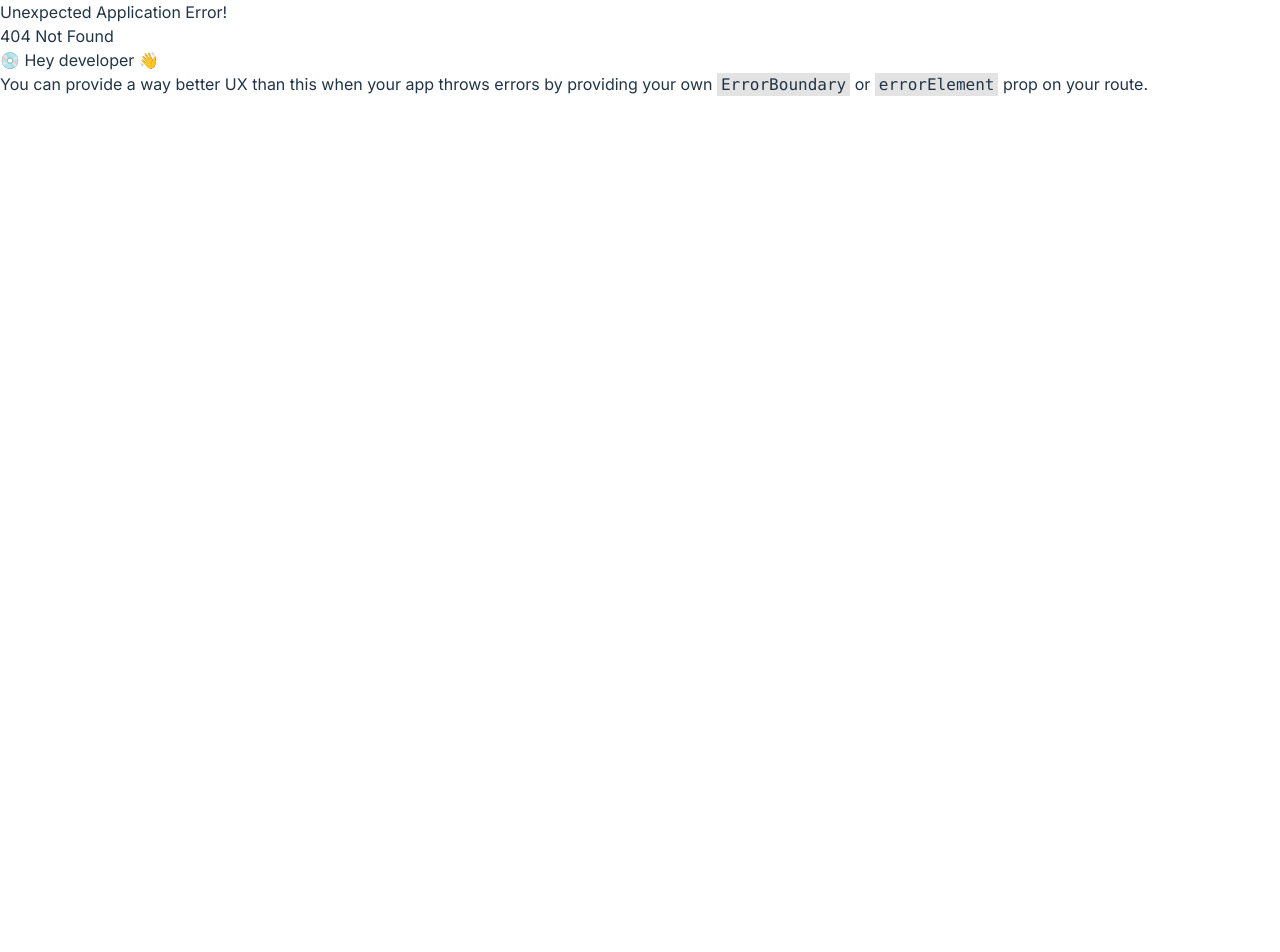
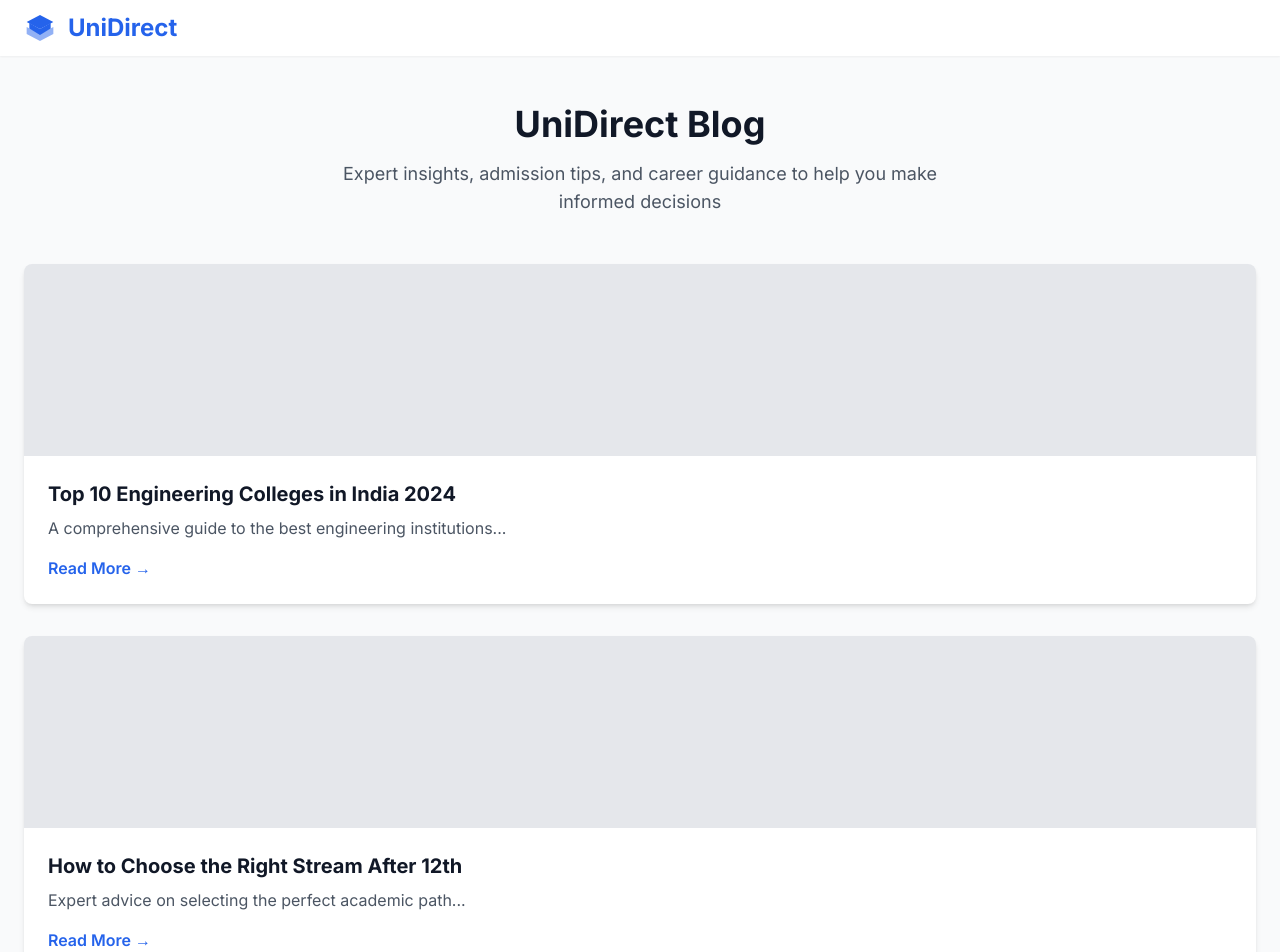
Before and after one commit to inkaran05/unidirect-reborn, a React (Vite) app: page /blog in a window 1280 px wide. Before the commit this address had no page. Shown: the top 952 px of the page. Before the commit the page ends 800 px from the top, so only its background shows below. Built offline with nearby package versions, Linux system fonts and the light colour scheme.

Commit message:
feat: Redesign homepage inspired by UpGrad

```diff
--- a/src/components/Header.jsx
+++ b/src/components/Header.jsx
@@ -28,11 +28,11 @@ const Header = () => {
         </Link>
 
         {/* Desktop Navigation */}
-        <nav className="hidden lg:flex items-center space-x-8 text-gray-700 font-semibold">
-          <NavLink to="/" className={({isActive}) => isActive ? "text-brand-blue" : "hover:text-brand-blue"}>Home</NavLink>
+        <nav className="hidden lg:flex items-center space-x-6 text-gray-700 font-semibold">
           <NavLink to="/search" className={({isActive}) => isActive ? "text-brand-blue" : "hover:text-brand-blue"}>Find Colleges</NavLink>
-          <NavLink to="/international" className={({isActive}) => isActive ? "text-brand-blue" : "hover:text-brand-blue"}>International</NavLink>
-          <NavLink to="/about" className={({isActive}) => isActive ? "text-brand-blue" : "hover:text-brand-blue"}>About Us</NavLink>
+          <NavLink to="/international" className={({isActive}) => isActive ? "text-brand-blue" : "hover:text-brand-blue"}>Study Abroad</NavLink>
+          <NavLink to="/stories" className={({isActive}) => isActive ? "text-brand-blue" : "hover:text-brand-blue"}>Success Stories</NavLink>
+          <NavLink to="/blog" className={({isActive}) => isActive ? "text-brand-blue" : "hover:text-brand-blue"}>Blog</NavLink>
         </nav>
 
         {/* Desktop Auth Buttons */}
@@ -69,16 +69,17 @@ const Header = () => {
           <nav className="flex flex-col items-center space-y-4 py-4 text-lg">
             <Link to="/" onClick={closeMenu}>Home</Link>
             <Link to="/search" onClick={closeMenu}>Find Colleges</Link>
-            <Link to="/international" onClick={closeMenu}>International</Link>
-            <Link to="/about" onClick={closeMenu}>About Us</Link>
+            <Link to="/international" onClick={closeMenu}>Study Abroad</Link>
+            <Link to="/stories" onClick={closeMenu}>Success Stories</Link>
+            <Link to="/blog" onClick={closeMenu}>Blog</Link>
             <div className="pt-4 border-t w-full flex flex-col items-center space-y-4">
               {user ? (
                 <>
                   <Link to="/dashboard" onClick={closeMenu}>Dashboard</Link>
-                  <button onClick={handleLogout}>Logout</button>
+                  <button onClick={handleLogout} className="bg-red-500 text-white font-bold py-2 px-6 rounded-lg hover:bg-red-600">Logout</button>
                 </>
               ) : (
-                <Link to="/login" onClick={closeMenu} className="bg-brand-blue text-white font-bold py-2 px-6 rounded-lg">Login</Link>
+                <Link to="/login" onClick={closeMenu} className="bg-brand-blue text-white font-bold py-2 px-6 rounded-lg hover:bg-blue-700">Login</Link>
               )}
             </div>
           </nav>
--- a/src/main.jsx
+++ b/src/main.jsx
@@ -16,6 +16,8 @@ import AboutPage from './pages/AboutPage.jsx';
 import InternationalPage from './pages/InternationalPage.jsx';
 import CollegeDetailPage from './pages/CollegeDetailPage.jsx'; // 1. Import the new page
 import DashboardPage from './pages/DashboardPage.jsx'; // 2. Import the new dashboard page
+import SuccessStoriesPage from './pages/SuccessStoriesPage.jsx'; // Import Success Stories page
+import BlogPage from './pages/BlogPage.jsx'; // Import Blog page
 
 // Define the application routes
 const router = createBrowserRouter([
@@ -30,6 +32,8 @@ const router = createBrowserRouter([
       { path: '/international', element: <InternationalPage /> },
       { path: '/college/:collegeId', element: <CollegeDetailPage /> }, // 2. Add the new dynamic route
       { path: '/dashboard', element: <DashboardPage /> }, // 3. Add the new dashboard route
+      { path: '/stories', element: <SuccessStoriesPage /> }, // Add Success Stories route
+      { path: '/blog', element: <BlogPage /> }, // Add Blog route
     ],
   },
 ]);
--- /dev/null
+++ b/src/pages/BlogPage.jsx
@@ -0,0 +1,49 @@
+// src/pages/BlogPage.jsx
+import React from 'react';
+
+const BlogPage = () => {
+  return (
+    <div className="min-h-screen bg-gray-50 py-12">
+      <div className="container mx-auto px-6">
+        <div className="text-center mb-12">
+          <h1 className="text-4xl font-bold text-gray-900 mb-4">UniDirect Blog</h1>
+          <p className="text-lg text-gray-600 max-w-2xl mx-auto">
+            Expert insights, admission tips, and career guidance to help you make informed decisions
+          </p>
+        </div>
+
+        <div className="grid grid-cols-1 md:grid-cols-2 lg:grid-cols-3 gap-8">
+          {/* Placeholder blog posts */}
+          <div className="bg-white rounded-lg shadow-md overflow-hidden">
+            <div className="h-48 bg-gray-200"></div>
+            <div className="p-6">
+              <h3 className="text-xl font-bold text-gray-900 mb-2">Top 10 Engineering Colleges in India 2024</h3>
+              <p className="text-gray-600 mb-4">A comprehensive guide to the best engineering institutions...</p>
+              <span className="text-brand-blue font-semibold">Read More →</span>
+            </div>
+          </div>
+
+          <div className="bg-white rounded-lg shadow-md overflow-hidden">
+            <div className="h-48 bg-gray-200"></div>
+            <div className="p-6">
+              <h3 className="text-xl font-bold text-gray-900 mb-2">How to Choose the Right Stream After 12th</h3>
+              <p className="text-gray-600 mb-4">Expert advice on selecting the perfect academic path...</p>
+              <span className="text-brand-blue font-semibold">Read More →</span>
+            </div>
+          </div>
+
+          <div className="bg-white rounded-lg shadow-md overflow-hidden">
+            <div className="h-48 bg-gray-200"></div>
+            <div className="p-6">
+              <h3 className="text-xl font-bold text-gray-900 mb-2">Study Abroad on a Budget: Complete Guide</h3>
+              <p className="text-gray-600 mb-4">Affordable international education options...</p>
+              <span className="text-brand-blue font-semibold">Read More →</span>
+            </div>
+          </div>
+        </div>
+      </div>
+    </div>
+  );
+};
+
+export default BlogPage;
--- /dev/null
+++ b/src/pages/SuccessStoriesPage.jsx
@@ -0,0 +1,40 @@
+// src/pages/SuccessStoriesPage.jsx
+import React from 'react';
+
+const SuccessStoriesPage = () => {
+  return (
+    <div className="min-h-screen bg-gray-50 py-12">
+      <div className="container mx-auto px-6">
+        <div className="text-center mb-12">
+          <h1 className="text-4xl font-bold text-gray-900 mb-4">Success Stories</h1>
+          <p className="text-lg text-gray-600 max-w-2xl mx-auto">
+            Read inspiring stories from students who found their perfect college match through UniDirect
+          </p>
+        </div>
+
+        <div className="grid grid-cols-1 md:grid-cols-2 lg:grid-cols-3 gap-8">
+          {/* Placeholder story cards */}
+          <div className="bg-white rounded-lg shadow-md p-6">
+            <h3 className="text-xl font-bold text-gray-900 mb-2">From Small Town to Big Dreams</h3>
+            <p className="text-gray-600 mb-4">How Priya found her dream engineering college...</p>
+            <span className="text-brand-blue font-semibold">Read More →</span>
+          </div>
+
+          <div className="bg-white rounded-lg shadow-md p-6">
+            <h3 className="text-xl font-bold text-gray-900 mb-2">International Success Story</h3>
+            <p className="text-gray-600 mb-4">Rohan's journey to studying abroad...</p>
+            <span className="text-brand-blue font-semibold">Read More →</span>
+          </div>
+
+          <div className="bg-white rounded-lg shadow-md p-6">
+            <h3 className="text-xl font-bold text-gray-900 mb-2">Budget-Friendly Victory</h3>
+            <p className="text-gray-600 mb-4">How Anjali found quality education within budget...</p>
+            <span className="text-brand-blue font-semibold">Read More →</span>
+          </div>
+        </div>
+      </div>
+    </div>
+  );
+};
+
+export default SuccessStoriesPage;
```
